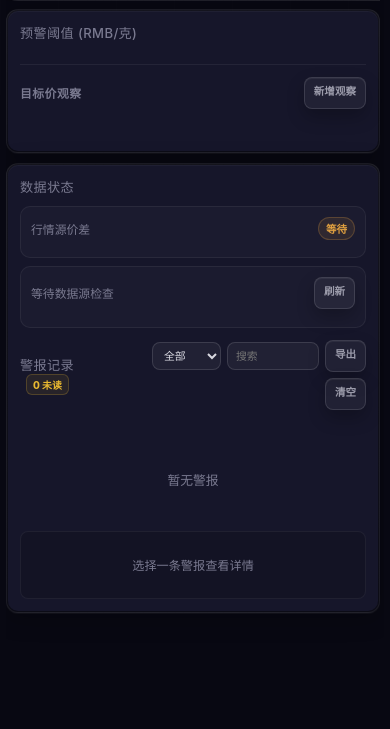
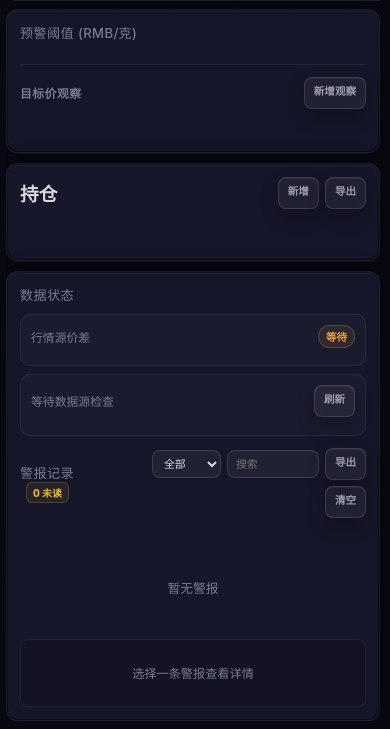
Before and after one commit to JunCxio/GoldMonitor, a Flask app: page / in a window 390 px wide. Shown: the part 680-1409 px from the top of the page. Run offline with Flask 3, Linux system fonts and the light colour scheme; data comes from the database, SQL or seed files in the repository; data that the repository does not hold is empty; some libraries are stand-ins or nearby versions.

Commit message:
feat: 增加持仓看板结构

```diff
--- a/static/app.css
+++ b/static/app.css
@@ -399,6 +399,36 @@
   .watch-target-note { grid-column:1 / -1; }
   .watch-target-editor-actions { display:flex; justify-content:flex-end; gap:6px; flex-wrap:wrap; }
   .watch-target-editor-actions button { min-height:32px; padding:6px 10px; font-size:0.7rem; }
+  .portfolio-card { flex:0 0 auto; min-height:0; overflow:visible; }
+  .portfolio-head { display:flex; align-items:center; justify-content:space-between; gap:8px; margin-bottom:8px; }
+  .portfolio-tools { display:flex; align-items:center; justify-content:flex-end; gap:6px; flex-wrap:wrap; }
+  .portfolio-status { min-height:16px; color:var(--text-dim); font-size:0.68rem; line-height:1.4; margin-bottom:6px; overflow:hidden; text-overflow:ellipsis; white-space:nowrap; }
+  .portfolio-status.ok { color:var(--down); }
+  .portfolio-status.fail { color:var(--up); }
+  .portfolio-summary { display:grid; grid-template-columns:repeat(2, minmax(0, 1fr)); gap:6px; margin-bottom:8px; }
+  .portfolio-summary-card { padding:8px; border:1px solid rgba(255,255,255,0.055); border-radius:8px; background:rgba(255,255,255,0.022); }
+  .portfolio-summary-title { color:var(--text-dim); font-size:0.66rem; font-weight:800; margin-bottom:5px; }
+  .portfolio-summary-value { color:#f0f0f4; font-size:0.86rem; font-weight:800; font-variant-numeric:tabular-nums; white-space:nowrap; overflow:hidden; text-overflow:ellipsis; }
+  .portfolio-summary-meta { margin-top:3px; color:var(--text-dim); font-size:0.64rem; white-space:nowrap; overflow:hidden; text-overflow:ellipsis; }
+  .portfolio-summary-value.up, .portfolio-pnl.up { color:var(--up); }
+  .portfolio-summary-value.down, .portfolio-pnl.down { color:var(--down); }
+  .portfolio-list { display:grid; gap:6px; }
+  .portfolio-empty { color:var(--text-dim); font-size:0.76rem; text-align:center; padding:16px 8px; border:1px dashed rgba(255,255,255,0.08); border-radius:8px; background:rgba(255,255,255,0.018); }
+  .portfolio-item { display:grid; grid-template-columns:minmax(0, 1fr) auto; gap:8px; align-items:center; padding:9px; border:1px solid rgba(255,255,255,0.055); border-radius:8px; background:rgba(255,255,255,0.022); }
+  .portfolio-item.expanded { border-color:rgba(232,184,48,0.24); background:rgba(232,184,48,0.045); }
+  .portfolio-main { min-width:0; }
+  .portfolio-line { color:#f0f0f4; font-size:0.76rem; font-weight:800; white-space:nowrap; overflow:hidden; text-overflow:ellipsis; }
+  .portfolio-meta { margin-top:3px; color:var(--text-dim); font-size:0.68rem; white-space:nowrap; overflow:hidden; text-overflow:ellipsis; }
+  .portfolio-actions { display:flex; gap:5px; align-items:center; justify-content:flex-end; flex-wrap:wrap; }
+  .portfolio-editor { grid-column:1 / -1; display:grid; gap:8px; padding-top:8px; border-top:1px solid var(--hairline); }
+  .portfolio-fields { display:grid; grid-template-columns:1fr 0.78fr 1fr 1fr; gap:8px; }
+  .portfolio-field { min-width:0; }
+  .portfolio-field label { display:block; color:var(--text-dim); font-size:0.68rem; margin-bottom:4px; }
+  .portfolio-field input, .portfolio-field select { width:100%; min-height:34px; padding:7px 9px; border-radius:8px; border:1px solid var(--control-border); background:rgba(255,255,255,0.035); color:var(--text); font-size:0.8rem; outline:none; font-variant-numeric:tabular-nums; }
+  .portfolio-field input:focus, .portfolio-field select:focus { border-color:var(--control-border-strong); background:#121225; box-shadow:var(--focus-ring); }
+  .portfolio-note { grid-column:1 / -1; }
+  .portfolio-editor-actions { display:flex; justify-content:flex-end; gap:6px; flex-wrap:wrap; }
+  .portfolio-editor-actions button { min-height:32px; padding:6px 10px; font-size:0.7rem; }
   .section-label { font-size:0.68rem; color:var(--text-dim); text-transform:uppercase; letter-spacing:0.06em; margin-bottom:6px; font-weight:600; }
   .level-badge.warn { background:rgba(224,160,64,0.15); color:var(--warn); }
   .level-badge.crit { background:rgba(224,85,106,0.15); color:var(--up); }
@@ -548,6 +578,10 @@
     .watch-target-item { grid-template-columns:1fr; }
     .watch-target-actions { justify-content:flex-start; }
     .watch-target-fields { grid-template-columns:1fr; }
+    .portfolio-summary { grid-template-columns:1fr; }
+    .portfolio-item { grid-template-columns:1fr; }
+    .portfolio-actions { justify-content:flex-start; }
+    .portfolio-fields { grid-template-columns:1fr; }
     .settings-backdrop { padding:10px; }
     .settings-modal { max-height:calc(100vh - 20px); }
     .settings-tabs { padding:10px 14px 0; }
--- a/templates/index.html
+++ b/templates/index.html
@@ -109,6 +109,21 @@
               <div class="watch-target-status" id="watchTargetStatus"></div>
               <div class="watch-target-list" id="watchTargetList"></div>
             </div>
+          </div>
+        </div>
+
+        <div class="card-outer portfolio-card">
+          <div class="card-inner">
+            <div class="portfolio-head">
+              <h3>持仓</h3>
+              <div class="portfolio-tools">
+                <button class="btn-clear-sm" type="button" onclick="setActivePortfolioPosition('new')">新增</button>
+                <button class="btn-clear-sm" type="button" onclick="exportPortfolio()">导出</button>
+              </div>
+            </div>
+            <div class="portfolio-status" id="portfolioStatus"></div>
+            <div class="portfolio-summary" id="portfolioSummary"></div>
+            <div class="portfolio-list" id="portfolioList"></div>
           </div>
         </div>
 
```
Also changed, not shown: tests/frontend_asset_check.py (+21 -0 lines).
